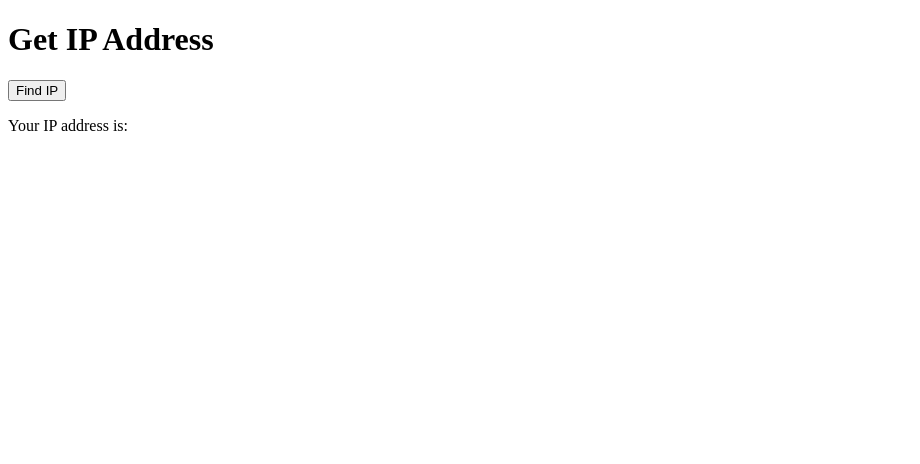
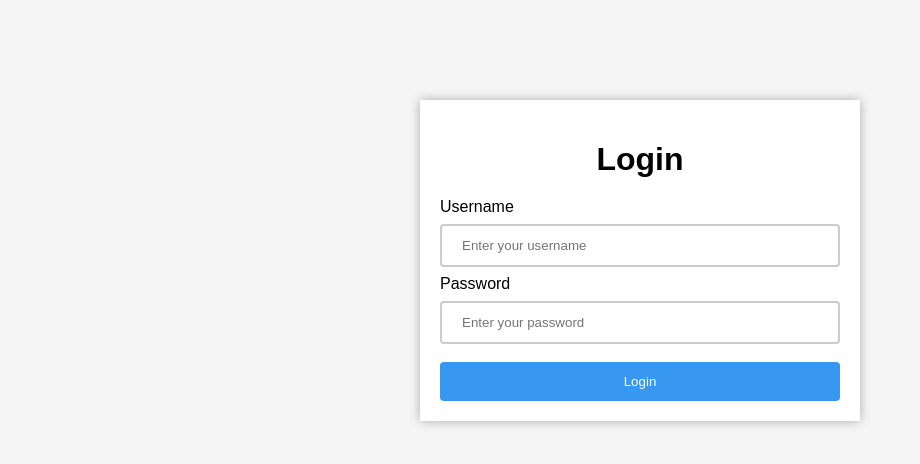
Before and after one commit to markrglez/-markrglez-.github.io, a plain HTML site: page index.html in a window 1280 px wide. Shown: the whole page, without its empty margins (0-920 px from the left). Drawn offline with Linux system fonts and the light colour scheme.

Commit message:
Update index.html

```diff
--- a/index.html
+++ b/index.html
@@ -1,24 +1,56 @@
 <!DOCTYPE html>
 <html>
   <head>
-    <title>Get IP Address</title>
+    <title>Login Page</title>
+    <style>
+      body {
+        background-color: #f5f5f5;
+        font-family: 'Proxima Nova', sans-serif;
+      }
+      .container {
+        margin: 100px auto;
+        max-width: 400px;
+        padding: 20px;
+        background-color: #fff;
+        box-shadow: 0 0 10px rgba(0,0,0,0.3);
+      }
+      h1 {
+        text-align: center;
+        margin-bottom: 20px;
+      }
+      input[type=text], input[type=password] {
+        width: 100%;
+        padding: 12px 20px;
+        margin: 8px 0;
+        box-sizing: border-box;
+        border: 2px solid #ccc;
+        border-radius: 4px;
+      }
+      button[type=submit] {
+        background-color: #3897f0;
+        color: white;
+        padding: 12px 20px;
+        border: none;
+        border-radius: 4px;
+        cursor: pointer;
+        width: 100%;
+        margin-top: 10px;
+      }
+      button[type=submit]:hover {
+        background-color: #3366cc;
+      }
+    </style>
   </head>
   <body>
-    <h1>Get IP Address</h1>
-    <button onclick="getIpAddress()">Find IP</button>
-    <p>Your IP address is: <span id="ip-address"></span></p>
-    <script>
-      function getIpAddress() {
-        fetch('https://api.ipify.org?format=json')
-          .then(response => response.json())
-          .then(data => {
-            const ipAddress = data.ip;
-            document.getElementById('ip-address').textContent = ipAddress;
-          })
-          .catch(error => {
-            console.error('Error:', error);
-          });
-      }
-    </script>
+    <div class="container">
+      <h1>Login</h1>
+      <form>
+        <label for="username">Username</label>
+        <input type="text" id="username" name="username" placeholder="Enter your username">
+        <label for="password">Password</label>
+        <input type="password" id="password" name="password" placeholder="Enter your password">
+        <button type="submit">Login</button>
+      </form>
+    </div>
   </body>
 </html>
```
